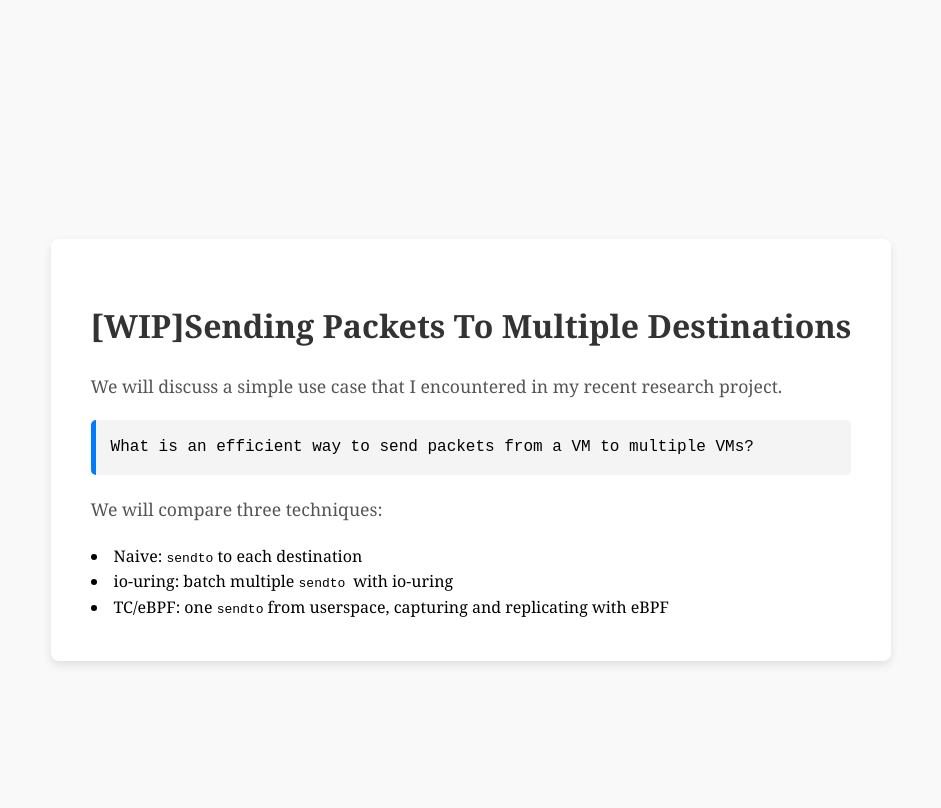
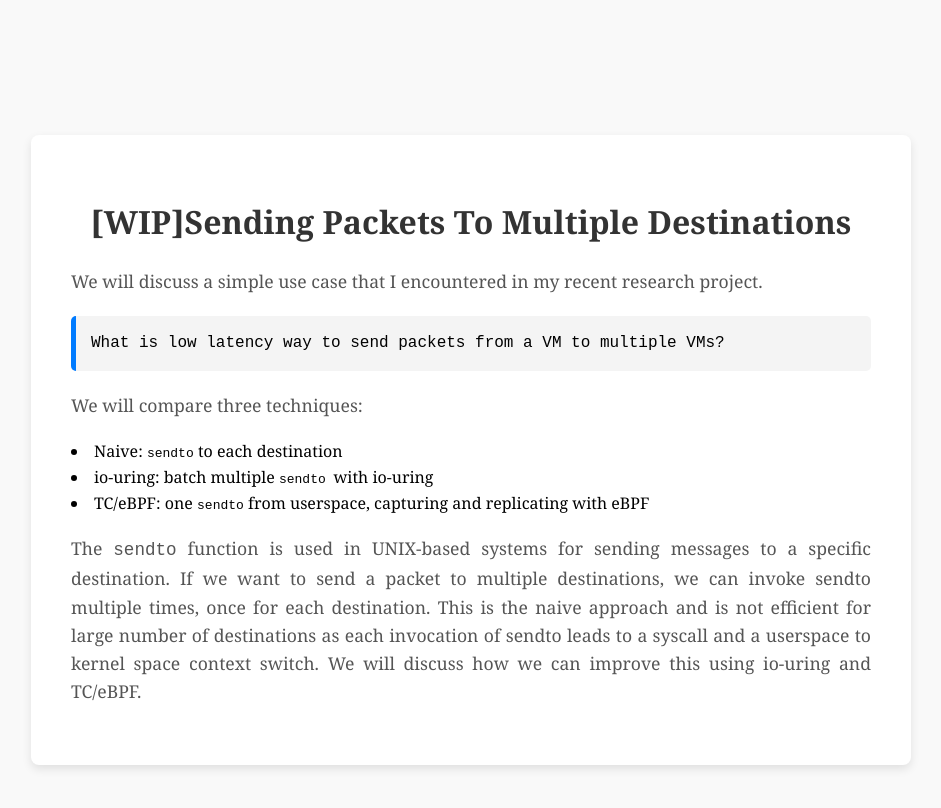
Before and after one commit to HaseebLUMS/haseeblums.github.io, a Jekyll site: the page blog/fanout/main.html, which Jekyll copies as it is, in a window 1280 px wide. Shown: the top 808 px of the page, without its empty margins (169-1110 px from the left). Built offline with Jekyll 4.4.1, drawn with Linux system fonts in a browser that asks for light colours.

Commit message:
writin fanout blog

```diff
--- a/blog/fanout/main.html
+++ b/blog/fanout/main.html
@@ -57,11 +57,17 @@
     <div class="content">
         <h1>[WIP]Sending Packets To Multiple Destinations</h1>
         <p>We will discuss a simple use case that I encountered in my recent research project.</p>
-        <pre><code>What is an efficient way to send packets from a VM to multiple VMs?</code></pre>
+        <pre><code>What is low latency way to send packets from a VM to multiple VMs?</code></pre>
         <p>We will compare three techniques:</p>
         <li>Naive: <code>sendto</code> to each destination</li>
         <li>io-uring: batch multiple <code>sendto </code>with io-uring</li>
         <li>TC/eBPF: one <code>sendto</code> from userspace, capturing and replicating with eBPF</li>
+        <p>The <code>sendto</code> function is used in UNIX-based systems for sending messages to a specific destination.
+            If we want to send a packet to multiple destinations, we can invoke sendto multiple times, once for each destination.
+            This is the naive approach and is not efficient for large number of destinations as each invocation of sendto
+            leads to a syscall and a userspace to kernel space context switch.
+            We will discuss how we can improve this using io-uring and TC/eBPF.</p>
+        </p>
     </div>
 </body>
 </html>
```
